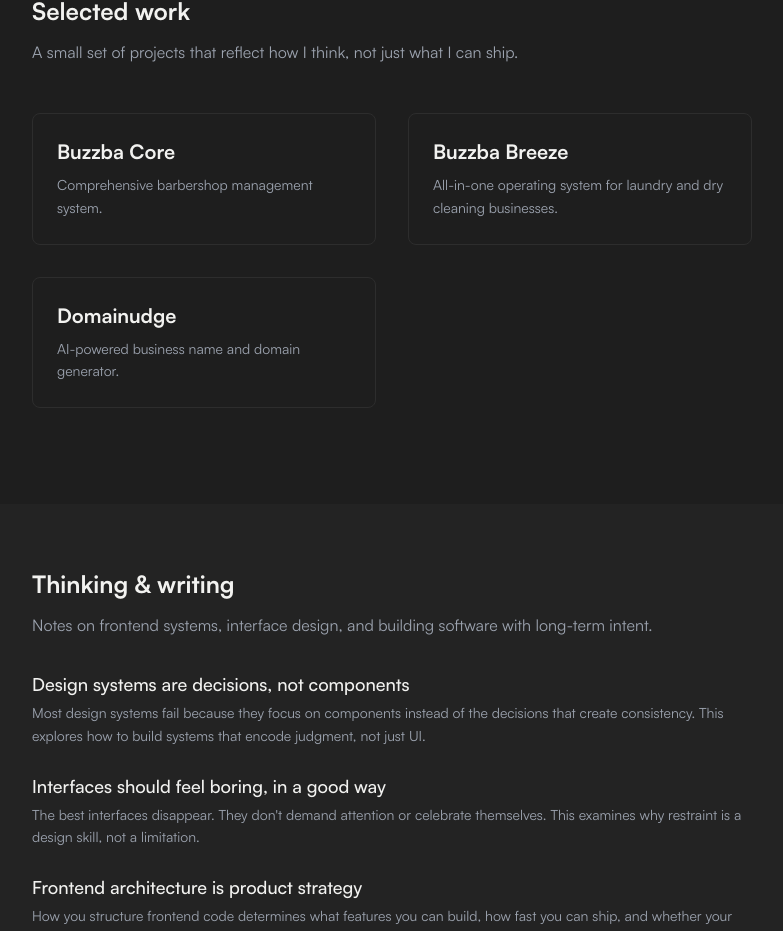
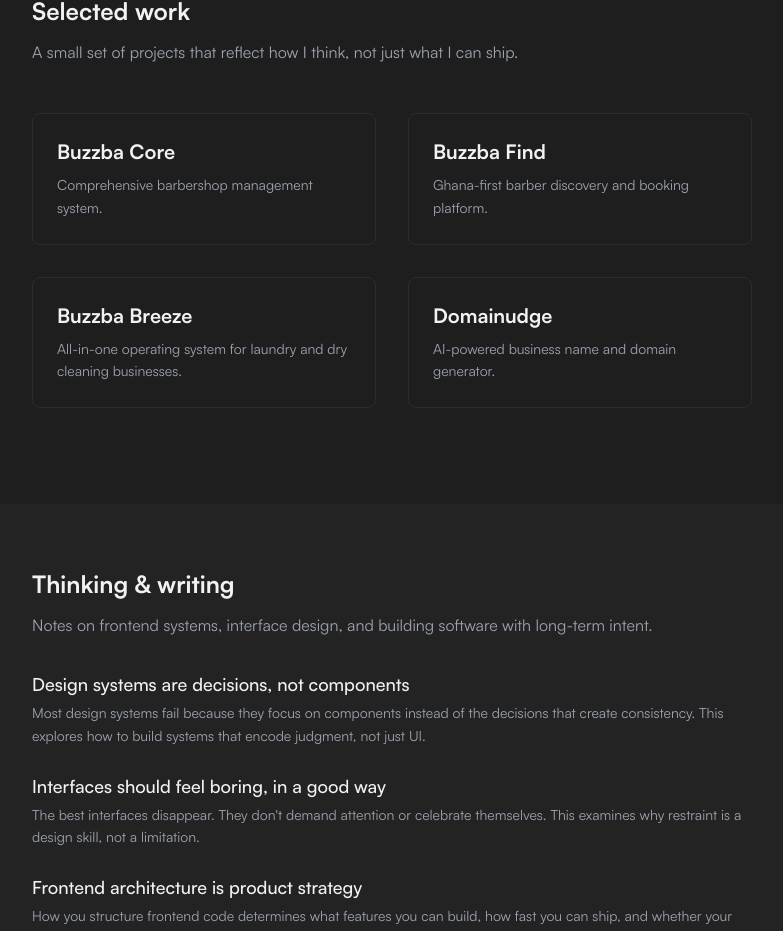
Before and after one commit to Donald-Edinam/donaldedinam, a Next.js app: page / in a window 1280 px wide. Shown: the part 871-1802 px from the top of the page, without its empty margins (248-1031 px from the left). Built offline with nearby package versions, Linux system fonts and the light colour scheme; no server answers.

Commit message:
feat: add Buzzba Find project case study

```diff
--- a/data/projects.ts
+++ b/data/projects.ts
@@ -47,6 +47,57 @@ export const projects: Project[] = [
         }
     },
     {
+        id: "4",
+        slug: "buzzba-find",
+        title: "Buzzba Find",
+        tagline: "Ghana-first barber discovery and booking platform.",
+        liveUrl: "https://find.buzzba.com",
+        publishedAt: "2026-06-01",
+        meta: {
+            role: "Founder, Fullstack Developer",
+            timeline: "2026 – In development",
+            stack: ["NestJS", "Next.js", "PostgreSQL", "TypeScript"],
+        },
+        content: {
+            problem: `Finding a barber in Ghana is a solved problem until it isn't. Most people have a barber they've used for years, introduced by a friend, five minutes from where they live. The system works.
+
+The system breaks when something changes. A move to a new city. A regular barber relocates. A new style the usual barber doesn't do well. Suddenly the client is searching, and the only tool they have is asking around.
+
+The barber side is worse. A skilled barber's income is bounded by the size of their personal network. Freelance barbers and mobile barbers, who have no shop and no walk-in traffic, feel this most sharply. They are exactly the supply that international platforms ignore.
+
+Find exists because the existing booking platforms in Ghana model the barber as a shop employee. Freelance and mobile barbers are treated as edge cases, when in practice they are most of the market.`,
+            role: `I'm the solo founder and the only engineer. Every architectural decision, every line of code, every product call is mine to make and live with.
+
+The constraint that shaped everything: Find had to be buildable alongside Buzzba Core, the existing B2B barbershop management product, without disrupting it. Two products, one founder, one ecosystem.`,
+            approach: `The first real decision was structural. Find and Core look like they should share infrastructure — same domain, same database, same backend. They serve the same industry. They share a brand.
+
+But Find's primary users are freelance and mobile barbers, who have no relationship to Core's shop-centric data model. Core's schema enforces a hard invariant: one barber, one shop, one business. That invariant is threaded through sales tracking, availability computation, booking logic, and the public directory. Forcing shopless barbers into that model would have produced workarounds in every feature.
+
+So Find and Core are separate systems. Separate backends, separate databases, separate deployment pipelines. They will communicate through a narrow integration contract, used only for the minority of barbers who operate from shops managed on Core.
+
+The second decision was sequencing. Rather than build the full marketplace and launch all at once, the work is decomposed into phases with explicit definitions of done. Phase 0 establishes foundations: waitlist infrastructure, external integrations, the NestJS skeleton. Phase 1 builds the marketplace mechanic itself. Phases 2 through 4 build the surfaces. Phase 5 connects to Core. Each phase ships independently.
+
+This sequencing exists because solo-founder velocity is the binding constraint. AI coding agents handle the implementation; my time goes to decisions and review. Phases keep the decision load bounded — I'm only thinking about one set of problems at a time.`,
+            solutions: `NestJS for the Find backend, despite Core using plain Express. The pattern divergence is accepted because Find will grow into a larger API surface than Core, and NestJS's module system scales the codebase without requiring architectural discipline at every commit.
+
+One account per phone number is the planned identity model. Roles — client, barber, both — are attributes on a single identity rather than separate accounts. This matches the Ghanaian context where phone is universal and WhatsApp is the primary communication channel.
+
+No free tier for barbers is the planned monetization model. A 7-day trial, then a choice between flat subscription or per-booking commission. The hybrid model self-segments the market: high-volume barbers prefer the flat rate, new barbers prefer pay-per-booking.
+
+Four-gate verification for barbers is the designed trust system. Account creation, profile publication, behavioral verification, and formal ID verification as a progressive ladder. Star ratings alone don't carry enough trust for an industry where a bad cut is two weeks of looking unfresh.`,
+            outcomes: `The waitlist is live at find.buzzba.com. The dedicated Find backend is running with its own database, its own API, and the waitlist endpoint serving real submissions with email and SMS confirmations. The migration from Core's backend to standalone Find infrastructure is complete.
+
+What's working: the two-system architecture has held up under the first real test. Find ships independently of Core. Decisions in one system don't leak into the other. The NestJS module structure has already paid for itself — adding the admin dashboard, notifications, and waitlist features was additive, not surgical.
+
+What's still unproven: the marketplace mechanic itself. The waitlist is collecting signal on demand and user type distribution, but bookings haven't happened yet. The trial conversion rate, the four-gate verification operational load, the subscription versus commission split — these become real numbers only after launch.`,
+            reflection: `The most useful lesson so far is about planning artifacts as leverage. A solo founder working with AI coding agents has a different bottleneck than a small team. The team's bottleneck is communication. The solo founder's bottleneck is decision-making.
+
+Canonical documents — PRD, roadmap, milestone prompts — are how I move that bottleneck. Each artifact is a decision that doesn't have to be made again. The code becomes execution, not design.
+
+The architectural decision to split Find from Core was the highest-leverage call. It's also the kind of decision that's invisible when it works. Nobody notices that two systems didn't get tangled together. They only notice when they do.`
+        }
+    },
+    {
         id: "2",
         slug: "breeze",
         title: "Buzzba Breeze",
```
